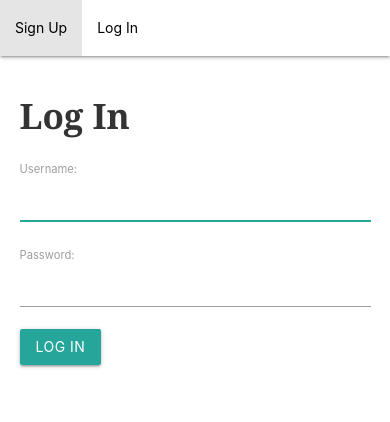
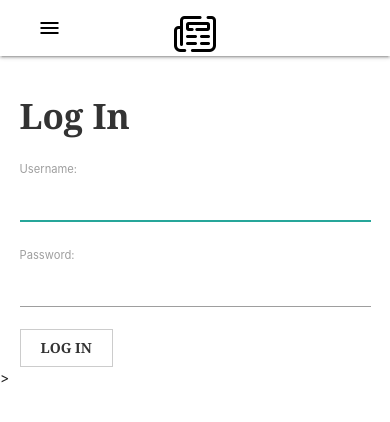
Before and after one commit to andreamaciasr/dossier, a Django app: page /accounts/login/ in a window 390 px wide. Shown: the top 422 px of the page. Run offline with Django 5.2, Linux system fonts and the light colour scheme.

Commit message:
more styling and responsive nav wip

```diff
--- a/main_app/static/css/style.css
+++ b/main_app/static/css/style.css
@@ -1,15 +1,16 @@
 .button {
-    font-family: "Cheltenham", Georgia, serif; /* Use a serif font similar to Cheltenham */
-    font-size: 1rem; /* Adjust the font size as needed */
-    font-weight: bold; /* Use bold font weight */
-    text-transform: uppercase; /* Convert text to uppercase */
-    padding: 10px 20px; /* Add padding to create space inside the button */
-    border: 1px solid #ccc; /* Add a border */
-    background-color: #fff; /* Set the background color */
-    color: #333; /* Set the text color */
-    cursor: pointer; /* Change cursor to pointer on hover */
-    transition: background-color 0.3s, color 0.3s; /* Add transition effect */
+    font-family: "Cheltenham", Georgia, serif;
+    font-size: 1rem;
+    font-weight: bold;
+    text-transform: uppercase;
+    padding: 10px 20px;
+    border: 1px solid #ccc;
+    background-color: #fff;
+    color: #333;
+    cursor: pointer;
+    transition: background-color 0.3s, color 0.3s;
 }
+
 
 
 .button:hover {
@@ -34,7 +35,7 @@ h1, h2, h3 {
 
 .title {
     font-family: "Cheltenham", Georgia, serif;
-    font-size: 7.5rem;
+    font-size: 1.3rem;
     font-weight: bold;
     line-height: 1.2;
     color: #333;
--- a/main_app/templates/articles/saved_articles.html
+++ b/main_app/templates/articles/saved_articles.html
@@ -7,7 +7,7 @@
 <div>
     {% for article in articles %}
     <ul>
-        <li><a href="{{ article.link }}">{{ article.headline }}</a></li>
+        <li><a class="title" href="{{ article.link }}">{{ article.headline }}</a></li>
         <li>Publication date: {{ article.date }}</li>
     </ul>
         <form action="{% url 'add_tag' article.id %}" method="POST" class="small-input-form">
--- a/main_app/templates/base.html
+++ b/main_app/templates/base.html
@@ -11,17 +11,18 @@
 
     <link rel="stylesheet" href="https://cdnjs.cloudflare.com/ajax/libs/materialize/1.0.0/css/materialize.min.css">
 
-    <script src="https://cdnjs.cloudflare.com/ajax/libs/materialize/1.0.0/js/materialize.min.js"></script>
-
     <link href="https://fonts.googleapis.com/icon?family=Material+Icons" rel="stylesheet">
     <link rel="stylesheet" type="text/css" href="{% static '/css/style.css' %}">
 </head>
 
 <body>
-    <header class="navbar-wrapper">
-        <nav class="white">
-            <div>
-                <ul>
+    <nav class="nav-wrapper white">
+        <div class="container">
+            <a href="{% url 'home' %}" class="brand-logo" style="margin-top: 10px;"><img src="{% static '/images/logo.png' %}" alt="Logo"></a>
+            <a href="#" class="sidenav-trigger" data-target="mobile-links">
+                <i class="material-icons black-text" text>menu</i>
+            </a>
+            <ul class="right hide-on-med-and-down">
                 {% if user.is_authenticated %}
                 <li><a href="{% url 'logout' %}" class="black-text">Log Out</a></li>
                 <li><a href="{% url 'home' %}" class="black-text">Search</a></li>
@@ -31,18 +32,36 @@
                 <li><a href="{% url 'login' %}" class="black-text">Log In</a></li>
                 {% endif %}
             </ul>
-                <ul class="right">
-                </ul>
         </div>
     </nav>
-    </header>
+
+    <ul class="sidenav" id="mobile-links">
+        {% if user.is_authenticated %}
+        <li><a href="{% url 'logout' %}" class="black-text">Log Out</a></li>
+        <li><a href="{% url 'home' %}" class="black-text">Search</a></li>
+        <li><a href="{% url 'saved_articles' %}" class="black-text">My Articles</a></li>
+        {% else %}
+        <li><a href="{% url 'signup' %}" class="black-text">Sign Up</a></li>
+        <li><a href="{% url 'login' %}" class="black-text">Log In</a></li>
+        {% endif %}
+    </ul>
+
     <main class="container">
         {% block content %}
         {% endblock %}
     </main>
-    <!-- <footer class="blue page-footer">
-       <div class="right">All Rights Reserved, &copy; 2022 Cat Collector &nbsp;</div>
-    </footer> -->
+    <script src="https://code.jquery.com/jquery-3.7.1.min.js"></script>
+    <script src="https://cdnjs.cloudflare.com/ajax/libs/materialize/1.0.0/js/materialize.min.js"></script>
+>
+
+    <script>
+        document.addEventListener('DOMContentLoaded', function() {
+            var elems = document.querySelectorAll('.sidenav');
+            var instances = M.Sidenav.init(elems, {});
+        });
+    </script>
+
+
 </body>
 
 </html>
--- a/main_app/templates/queried_articles.html
+++ b/main_app/templates/queried_articles.html
@@ -42,7 +42,7 @@
         {% for article in the_guardian_articles %}
         <div>
             <div>
-                <span style="display: inline-flex;"><a href="{{ article.webUrl }}">{{ article.webTitle }}</a></span>
+                <span class="title" style="display: inline-flex;"><a href="{{ article.webUrl }}">{{ article.webTitle }}</a></span>
                 <p style="display: inline-block;">{{ article.webPublicationDate|slice:":10" }}</p>
                 {% if user.is_authenticated %}
                 <form method="POST" action="{% url 'save_article' %}" style="display: inline-block; vertical-align: middle;">
@@ -65,7 +65,7 @@
         {% for article in democracy_now_articles %}
         <div>
             <div>
-                <span style="display: inline-flex;"><a href="{{ article.url }}">{{ article.title }}</a></span>
+                <span class="title" style="display: inline-flex;"><a href="{{ article.url }}">{{ article.title }}</a></span>
                 <p style="display: inline-block;">{{ article.date }}</p>
                 {% if user.is_authenticated %}
                 <form method="POST" action="{% url 'save_article' %}" style="display: inline-block; vertical-align: middle;">
--- a/main_app/templates/registration/login.html
+++ b/main_app/templates/registration/login.html
@@ -7,7 +7,7 @@
     {% csrf_token %}
     {{ form.as_p }}
     <input type="hidden" name="next" value="{{ next }}">
-    <button type="submit" class="btn">Log In</button>
+    <button type="submit" class="button">Log In</button>
 </form>
 
 {% endblock %}
--- a/main_app/templates/registration/signup.html
+++ b/main_app/templates/registration/signup.html
@@ -8,7 +8,7 @@
 <form method="POST" action="{% url 'signup' %}">
   {% csrf_token %}
   {{ form.as_p }}
-  <input type="submit" class="btn" value="Sign Up">
+  <input type="submit" class="button" value="Sign Up">
 </form>
 
 {% endblock %}
```
Also changed, not shown: main_app/templates/home.html (+7 -9 lines), main_app/static/images/logo.png (added). Lines whose indentation alone changed are shown as unchanged.
